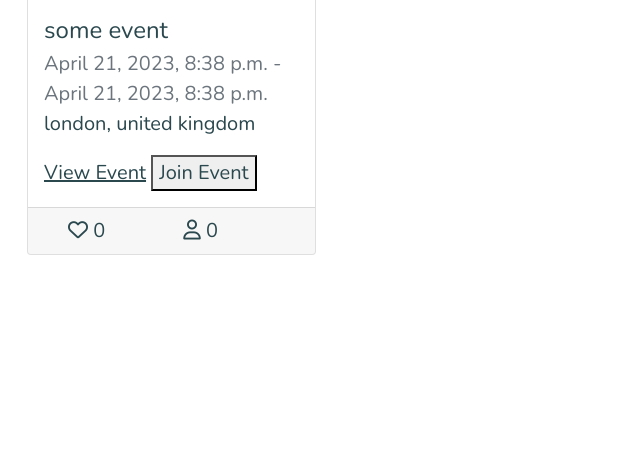
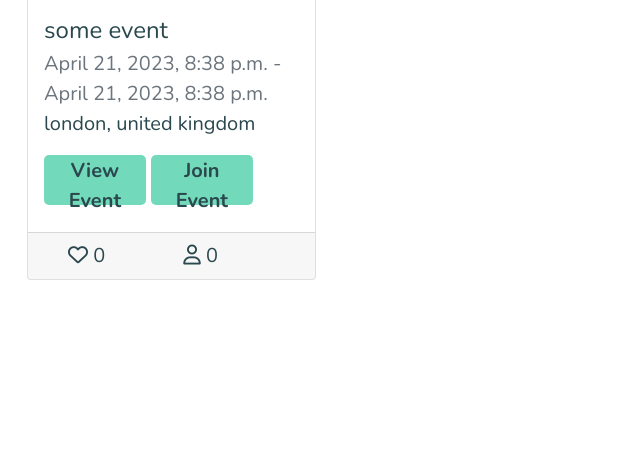
Before and after one commit to felipesandoli/ci-pp4-charity-event-orginizer, a Django app: page / in a window 1280 px wide. Shown: the part 229-683 px from the top of the page, without its empty margins (0-640 px from the left). Run offline with Django 3.2, Linux system fonts and the light colour scheme; a user stored in the database is signed in; data comes from the database, SQL or seed files in the repository; data that the repository does not hold is empty; some libraries are stand-ins or nearby versions.

Commit message:
Style homepage event buttons

```diff
--- a/static/css/style.css
+++ b/static/css/style.css
@@ -36,6 +36,19 @@ main * {
 .nav-item a {
     font-size: 1.25rem;
     color: #2b7375;
+}
+
+/* Homepage cards buttons */
+
+.event-btn {
+    width: 40%;
+    height: 50px;
+    border: none;
+    border-radius: 5px;
+    background-color: #72daba;
+    color: #2a484e;
+    font-size: 1.25rem;
+    font-weight: 600;
 }
 
 /* Call to action - create an event */
--- a/templates/index.html
+++ b/templates/index.html
@@ -22,7 +22,9 @@
                         <p class="card-subtitle text-muted">{{ event.event_start }} - {{ event.event_end }}</p>
                         <p class="card-text">{{ event.city }}, {{ event.country }}</p>
                         {% if user.is_authenticated %}
-                            <a href="{% url 'event_information' event.pk %}" class="event-btn">View Event</a>
+                            <a href="{% url 'event_information' event.pk %}" class="event-btn-a">
+                                <button class="event-btn">View Event</button>
+                            </a>
                             {% if not user in event.participants.all %}
                             <form method="post" action="{% url 'join_event' event_id=event.pk %}" class="d-inline">
                                 {% csrf_token %}
```
